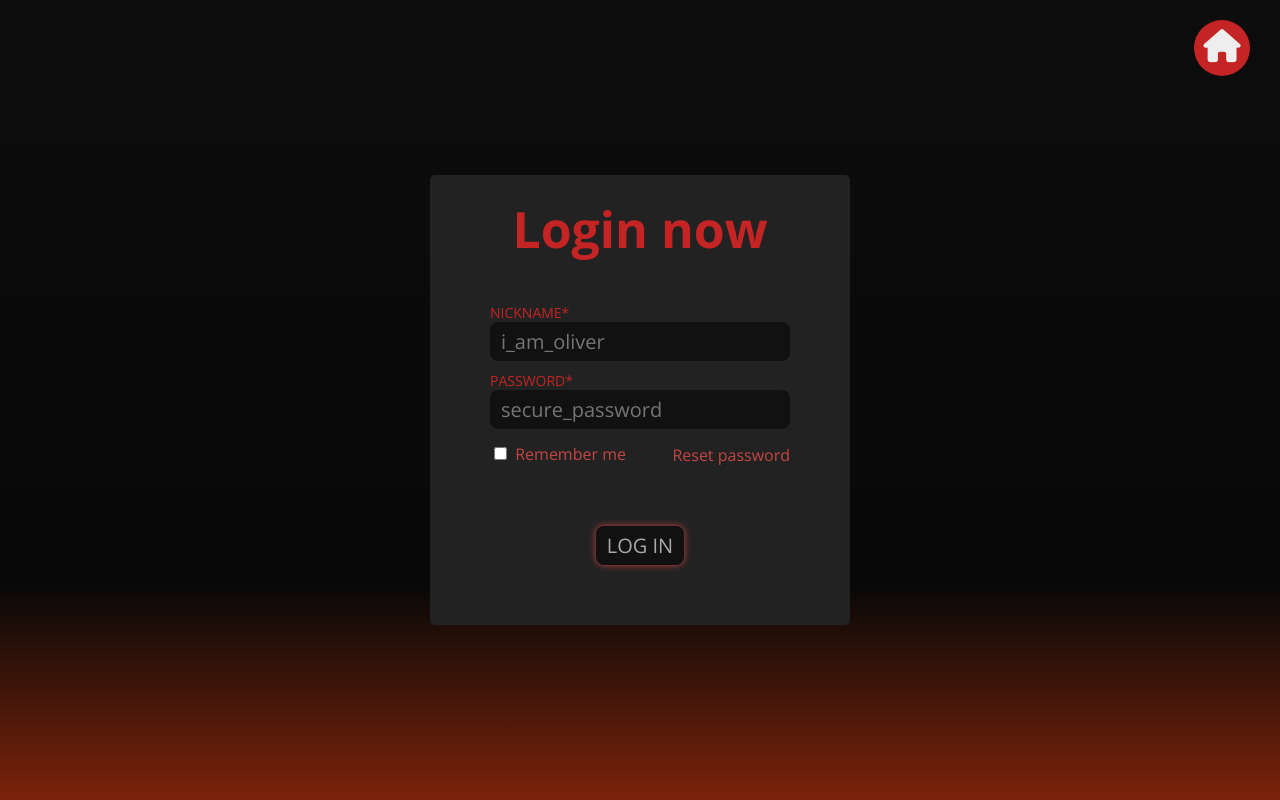
After one commit to OliverSchlueter/TellTheWorld, a PHP site: page /login/ in a window 1280 px wide. The commit adds this page. Run offline with PHP 8.4, Linux system fonts and the light colour scheme; some libraries are stand-ins or nearby versions.

Commit message:
[Web] Added login-page

```diff
--- a/Code/Web/assets/css/register.css
+++ b/Code/Web/assets/css/register.css
@@ -38,3 +38,28 @@ main{
     position: absolute;
     top: 23%;
 }
+
+.forgot_password{
+    padding-top: 5px;
+}
+
+.forgot_password, .label_checkbox{
+    color: var(--color-light-red);
+    font-size: calc(var(--font-size) * 0.8);
+    transition: color .2s ease-in-out;
+}
+
+.forgot_password:hover{
+    color: var(--color-red);
+}
+
+.login_extras{
+    margin-top: 10px;
+    display: flex;
+    justify-content: space-between;
+}
+
+.login_extras:last-child{
+    float: right;
+    vertical-align: baseline;
+}
--- a/Code/Web/assets/css/style.css
+++ b/Code/Web/assets/css/style.css
@@ -198,7 +198,7 @@ form h1{
 }
 
 .form_item.full_width{
-    width: auto;
+    width: 100%;
 }
 
 .form_item p{
--- /dev/null
+++ b/Code/Web/login/index.php
@@ -0,0 +1,39 @@
+<!DOCTYPE html>
+<html lang="en">
+<head>
+    <meta charset="UTF-8">
+    <link rel="stylesheet" href="../assets/css/style.css">
+    <link rel="stylesheet" href="../assets/css/register.css">
+    <script src="https://kit.fontawesome.com/690661ce23.js" crossorigin="anonymous"></script>
+    <script src="../assets/js/main.js"></script>
+    <title>Tell The World - Register</title>
+</head>
+<body>
+    <a href="../" class="back_to_main_page_btn"><i class="fa-solid fa-house"></i></a>
+    <header>
+        <main>
+            <form action="" method="post" class="center_self">
+                <h1>Login now</h1>
+                    <div class="form_item">
+                        <label for="login_nickname">NICKNAME*</label>
+                        <input type="text" name="login_nickname" placeholder="i_am_oliver" required>
+                    </div>
+                    <div class="form_item">
+                        <label for="login_password">PASSWORD*</label>
+                        <input type="password" name="login_password" minlength="8" maxlength="512" placeholder="secure_password" required>
+                    </div>
+                    <div class="form_item login_extras">
+                        <div>
+                            <input type="checkbox" name="login_remember_me" value="a">
+                            <label for="login_remember_me" class="label_checkbox">Remember me</label>
+                        </div>
+                        <a href="reset-password" class="forgot_password">Reset password</a>
+                    </div>
+                    <div class="center_items">
+                        <input type="submit" value="LOG IN">
+                    </div>
+            </form>
+        </main>
+    </header>
+</body>
+</html>
```
